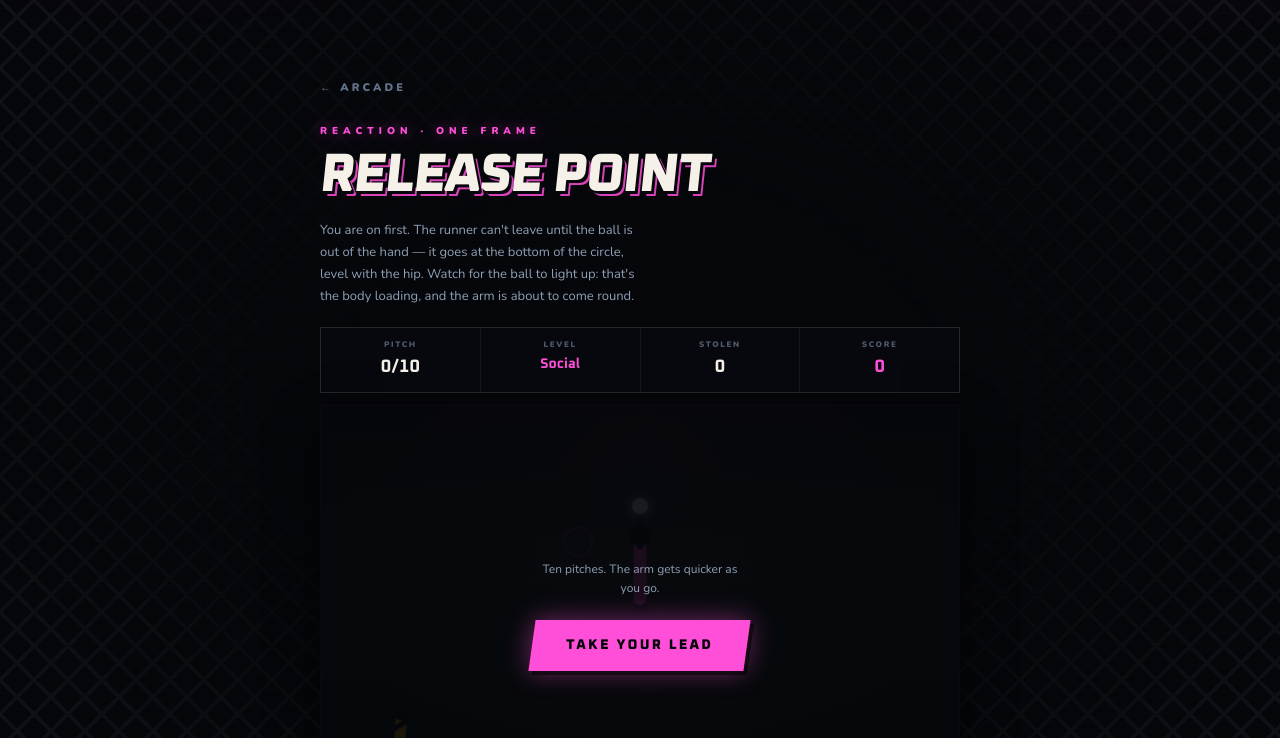
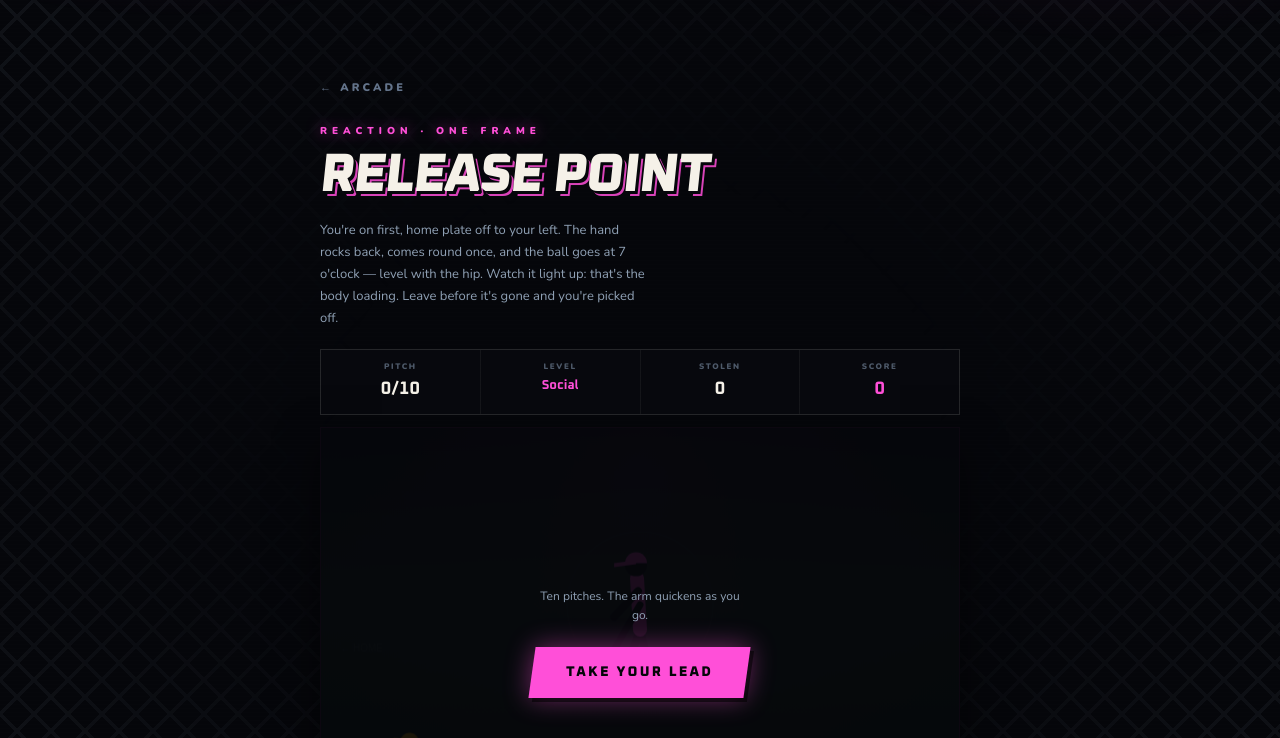
Before and after one commit to N8Nuks/grassrootsfantasy, a Next.js app: page /games/release in a window 1280 px wide. Shown: the top 738 px of the page. Built offline with nearby package versions, Linux system fonts and the light colour scheme.

Commit message:
Release Point windmill geometry and kit

```diff
--- a/app/games/release/ReleaseClient.tsx
+++ b/app/games/release/ReleaseClient.tsx
@@ -1,31 +1,37 @@
 'use client'
 import { useState, useRef, useEffect, useCallback } from 'react'
 
-/* You are the runner at first. The pitcher winds — one revolution, as the rules
-   require — and the ball leaves the hand at the bottom of the circle, level
-   with the hip. Go on the release and second is yours.
+/* You are the runner at first, watching the pitcher side on. Home plate is off
+   to the left, which is the way the cap is pointing.
 
-   Ten pitches. The hand quickens as the levels climb, and the ball lights in
-   the hand just before the arm goes, the way a real delivery telegraphs itself
-   through the body. */
+   The delivery, as it really goes: the hand rests at 7 o'clock in front of the
+   body, rocks back to 5, then comes round once — up the front, over the top,
+   down the back — and the ball leaves at 7 o'clock, level with the hip,
+   travelling flat toward the plate. One revolution only; two is illegal.
+
+   You can't leave first until the ball is out of the hand. Early is a pick-off,
+   late and the throw beats you to second. */
 
 const ROUNDS = 10
 const SAFE = 120        // ms after release for a clean steal
 const CLOSE = 260       // ms after release and still under the tag
 
-// Release at 7 o'clock — hand at the hip, ball away
-const REST_ANGLE = -Math.PI / 2                 // 12 o'clock, arm up at the start
-const RELEASE_ANGLE = Math.PI * (7 / 6)         // 7 o'clock
+/* Canvas angles: 0 is 3 o'clock and angles increase clockwise.
+   An hour on the clock face is 30 degrees, so hour h sits at (h * 30 - 90). */
+const clock = (h: number) => ((h * 30 - 90) * Math.PI) / 180
+const REST = clock(7)                  // hand down in front
+const ROCK = clock(5)                  // rocked back
+const RELEASE = ROCK - (300 * Math.PI) / 180   // 300 degrees round, back to 7 o'clock
+const ROCK_MS = 420                    // the rock back before the arm goes
 
-/* One revolution from rest to release, so the arm travels from 12 round to 7. */
-const TRAVEL = (RELEASE_ANGLE + Math.PI * 2) - REST_ANGLE
+const BALL_YELLOW = '#E8FF3D'
 
 const LEVELS = [
-  { at: 0,  ms: 1450, name: 'Social' },
-  { at: 2,  ms: 1250, name: 'Reserve' },
-  { at: 4,  ms: 1080, name: 'Premier' },
-  { at: 6,  ms: 930,  name: 'Rep' },
-  { at: 8,  ms: 800,  name: 'Black Sox' },
+  { at: 0, ms: 1450, name: 'Social' },
+  { at: 2, ms: 1250, name: 'Reserve' },
+  { at: 4, ms: 1080, name: 'Premier' },
+  { at: 6, ms: 930,  name: 'Rep' },
+  { at: 8, ms: 800,  name: 'Black Sox' },
 ]
 const levelFor = (pitch: number) => {
   let i = 0
@@ -51,9 +57,10 @@ export default function ReleaseClient() {
 
   const canvasRef = useRef<HTMLCanvasElement>(null)
   const raf = useRef(0)
-  const startAt = useRef(0)          // arm begins to move
-  const releaseAt = useRef(0)        // ball leaves the hand
-  const spin = useRef(1400)          // ms for the one revolution
+  const rockAt = useRef(0)         // the rock back begins
+  const startAt = useRef(0)        // the arm begins its revolution
+  const releaseAt = useRef(0)      // ball leaves the hand
+  const spin = useRef(1450)
   const judged = useRef(false)
   const goneAt = useRef(0)
 
@@ -64,9 +71,10 @@ export default function ReleaseClient() {
     goneAt.current = 0
     setLast(null)
     spin.current = LEVELS[levelFor(forRound)].ms
-    const pause = 900 + Math.random() * 1500      // can't be counted
+    const pause = 900 + Math.random() * 1500        // can't be counted
     setPhase('wind')
-    startAt.current = performance.now() + pause
+    rockAt.current = performance.now() + pause
+    startAt.current = rockAt.current + ROCK_MS
     releaseAt.current = startAt.current + spin.current
   }, [])
 
@@ -101,17 +109,17 @@ export default function ReleaseClient() {
     if (!ctx) return
     const W = cv.width, H = cv.height
 
-    // Infield
+    // ── The park ──
     const sky = ctx.createLinearGradient(0, 0, 0, H)
     sky.addColorStop(0, '#080A14'); sky.addColorStop(0.42, '#12301C'); sky.addColorStop(1, '#0A1A10')
     ctx.fillStyle = sky; ctx.fillRect(0, 0, W, H)
-    const pool = ctx.createRadialGradient(W / 2, H * 0.12, 8, W / 2, H * 0.12, W * 0.8)
+    const pool = ctx.createRadialGradient(W / 2, H * 0.1, 8, W / 2, H * 0.1, W * 0.8)
     pool.addColorStop(0, '#FF4FD818'); pool.addColorStop(1, 'transparent')
     ctx.fillStyle = pool; ctx.fillRect(0, 0, W, H)
 
-    // The base path you're running
-    const firstX = W * 0.12, secondX = W * 0.88, baseY = H * 0.86
-    ctx.strokeStyle = '#C9A87830'; ctx.lineWidth = H * 0.05
+    // The base path, first on the left, second on the right
+    const firstX = W * 0.13, secondX = W * 0.87, baseY = H * 0.86
+    ctx.strokeStyle = '#C9A87828'; ctx.lineWidth = H * 0.05
     ctx.beginPath(); ctx.moveTo(firstX, baseY); ctx.lineTo(secondX, baseY); ctx.stroke()
     for (const [bx, label] of [[firstX, '1st'], [secondX, '2nd']] as [number, string][]) {
       ctx.fillStyle = '#F5F1E8'
@@ -122,97 +130,143 @@ export default function ReleaseClient() {
       ctx.textAlign = 'center'
       ctx.fillText(label, bx, baseY + H * 0.07)
     }
+    // Home is off to the left — say so, so the direction reads
+    ctx.fillStyle = '#ffffff22'
+    ctx.font = `900 ${Math.round(H * 0.024)}px var(--font-heading), sans-serif`
+    ctx.textAlign = 'left'
+    ctx.fillText('← HOME', W * 0.03, H * 0.52)
 
     // Mound
     ctx.fillStyle = '#3A2A1E'
-    ctx.beginPath(); ctx.ellipse(W / 2, H * 0.58, W * 0.15, H * 0.04, 0, 0, Math.PI * 2); ctx.fill()
+    ctx.beginPath(); ctx.ellipse(W / 2, H * 0.6, W * 0.15, H * 0.04, 0, 0, Math.PI * 2); ctx.fill()
 
-    // ── The pitcher ──
-    const hipX = W / 2, hipY = H * 0.46, armR = H * 0.17
-    const cx = hipX, cy = hipY - armR * 0.3
+    // ── Arm position ──
+    const hipX = W / 2, hipY = H * 0.47, armR = H * 0.17
+    const cx = hipX, cy = hipY - armR * 0.34        // shoulder, centre of the circle
 
-    let angle = REST_ANGLE
+    let angle = REST
     let released = false
-    let loading = false          // the ball lights just before the arm goes
-    const t = now - startAt.current
+    let loading = false
     if (phase === 'wind' || phase === 'judged') {
-      loading = t > -320 && t < 0
-      if (t > 0) {
-        const p = Math.min(t / spin.current, 1)
-        angle = REST_ANGLE + TRAVEL * p
-        released = t >= spin.current
+      const tRock = now - rockAt.current
+      const tSpin = now - startAt.current
+      if (tSpin > 0) {
+        const p = Math.min(tSpin / spin.current, 1)
+        angle = ROCK + (RELEASE - ROCK) * p
+        released = tSpin >= spin.current
+      } else if (tRock > 0) {
+        const p = Math.min(tRock / ROCK_MS, 1)
+        angle = REST + (ROCK - REST) * p
+        loading = true
+      } else if (tRock > -340) {
+        loading = true                              // ball lights just before the rock
       }
     }
 
-    // Body — legs, torso, head
+    // ── The pitcher, facing home (left) ──
     ctx.strokeStyle = '#0A0C10'; ctx.lineWidth = 8; ctx.lineCap = 'round'
-    ctx.beginPath(); ctx.moveTo(hipX, hipY); ctx.lineTo(hipX - 14, H * 0.58); ctx.stroke()
-    ctx.beginPath(); ctx.moveTo(hipX, hipY); ctx.lineTo(hipX + 18, H * 0.58); ctx.stroke()
-    ctx.strokeStyle = '#FF4FD8'; ctx.lineWidth = 13
-    ctx.beginPath(); ctx.moveTo(hipX, hipY); ctx.lineTo(hipX, H * 0.34); ctx.stroke()
+    ctx.beginPath(); ctx.moveTo(hipX, hipY); ctx.lineTo(hipX - 20, H * 0.6); ctx.stroke()
+    ctx.beginPath(); ctx.moveTo(hipX, hipY); ctx.lineTo(hipX + 14, H * 0.6); ctx.stroke()
+    ctx.strokeStyle = '#FF4FD8'; ctx.lineWidth = 14
+    ctx.beginPath(); ctx.moveTo(hipX, hipY); ctx.lineTo(hipX - 3, H * 0.35); ctx.stroke()
+
+    // Head with a cap, brim pointing left toward home
+    const headX = hipX - 4, headY = H * 0.32
     ctx.fillStyle = '#0A0C10'
-    ctx.beginPath(); ctx.arc(hipX, H * 0.31, 10, 0, Math.PI * 2); ctx.fill()
+    ctx.beginPath(); ctx.arc(headX, headY, 11, 0, Math.PI * 2); ctx.fill()
+    ctx.fillStyle = '#FF4FD8'
+    ctx.beginPath(); ctx.arc(headX, headY - 2, 11, Math.PI, 0); ctx.fill()
+    ctx.beginPath()
+    ctx.moveTo(headX, headY - 5); ctx.lineTo(headX - 22, headY - 2)
+    ctx.lineTo(headX - 22, headY + 2); ctx.lineTo(headX, headY - 1)
+    ctx.closePath(); ctx.fill()
 
-    // The circle the arm travels, and the release point marked at 7 o'clock
-    ctx.strokeStyle = '#ffffff0C'; ctx.lineWidth = 1
+    // The circle the hand travels, and the release point marked at 7 o'clock
+    ctx.strokeStyle = '#ffffff0B'; ctx.lineWidth = 1
     ctx.beginPath(); ctx.arc(cx, cy, armR, 0, Math.PI * 2); ctx.stroke()
-    const mx = cx + Math.cos(RELEASE_ANGLE) * armR
-    const my = cy + Math.sin(RELEASE_ANGLE) * armR
-    ctx.strokeStyle = released ? '#39FF9E50' : '#FF4FD860'
+    const mx = cx + Math.cos(REST) * armR
+    const my = cy + Math.sin(REST) * armR
+    ctx.strokeStyle = released ? '#39FF9E55' : '#FF4FD855'
     ctx.lineWidth = 2
-    ctx.beginPath(); ctx.arc(mx, my, 14, 0, Math.PI * 2); ctx.stroke()
+    ctx.beginPath(); ctx.arc(mx, my, 15, 0, Math.PI * 2); ctx.stroke()
+    ctx.fillStyle = released ? '#39FF9E70' : '#FF4FD850'
+    ctx.font = `900 ${Math.round(H * 0.02)}px var(--font-heading), sans-serif`
+    ctx.textAlign = 'center'
+    ctx.fillText('RELEASE', mx, my + armR * 0.34)
 
-    // Arm
-    const hx = cx + Math.cos(angle) * armR, hy = cy + Math.sin(angle) * armR
+    // Glove arm tucks across the chest
+    ctx.strokeStyle = '#0A0C10'; ctx.lineWidth = 8
+    ctx.beginPath(); ctx.moveTo(hipX - 2, H * 0.38); ctx.lineTo(hipX - 26, H * 0.44); ctx.stroke()
+
+    // Throwing arm
+    const hx = cx + Math.cos(angle) * armR
+    const hy = cy + Math.sin(angle) * armR
     ctx.strokeStyle = '#0A0C10'; ctx.lineWidth = 7
-    ctx.beginPath(); ctx.moveTo(cx, cy - armR * 0.45); ctx.lineTo(hx, hy); ctx.stroke()
+    ctx.beginPath(); ctx.moveTo(cx, cy); ctx.lineTo(hx, hy); ctx.stroke()
 
-    // Ball — lights in the hand as the body loads, then away at release
+    // ── The ball ──
     if (!released) {
-      const pulse = loading ? 0.6 + Math.sin(now / 55) * 0.4 : 0
+      const pulse = loading ? 0.55 + Math.sin(now / 50) * 0.45 : 0
       ctx.save()
-      ctx.shadowColor = loading ? '#FFD700' : '#FFFFFF'
-      ctx.shadowBlur = loading ? 18 + pulse * 22 : 12
-      ctx.fillStyle = loading ? '#FFE96B' : '#F5F1E8'
-      ctx.beginPath(); ctx.arc(hx, hy, loading ? 8 + pulse * 2.5 : 8, 0, Math.PI * 2); ctx.fill()
+      ctx.shadowColor = BALL_YELLOW
+      ctx.shadowBlur = loading ? 16 + pulse * 26 : 10
+      ctx.fillStyle = BALL_YELLOW
+      ctx.beginPath(); ctx.arc(hx, hy, loading ? 8.5 + pulse * 2.5 : 8.5, 0, Math.PI * 2); ctx.fill()
       ctx.restore()
+      ctx.strokeStyle = '#C41E3A'; ctx.lineWidth = 1.8
+      ctx.beginPath(); ctx.arc(hx - 9, hy, 8, -0.9, 0.9); ctx.stroke()
     } else {
-      const g = Math.min(1, (now - releaseAt.current) / 460)
-      ctx.save(); ctx.globalAlpha = 1 - g * 0.75
-      ctx.shadowColor = '#FFFFFF'; ctx.shadowBlur = 16
-      ctx.fillStyle = '#F5F1E8'
-      ctx.beginPath(); ctx.arc(hx - g * W * 0.06, hy + g * H * 0.36, 8, 0, Math.PI * 2); ctx.fill()
+      // Away flat toward home, parallel to the base path
+      const g = (now - releaseAt.current) / 620
+      const bx = mx - g * W * 0.72
+      ctx.save()
+      ctx.globalAlpha = Math.max(0, 1 - g * 0.85)
+      ctx.shadowColor = BALL_YELLOW; ctx.shadowBlur = 18
+      ctx.fillStyle = BALL_YELLOW
+      ctx.beginPath(); ctx.arc(bx, my, 8.5, 0, Math.PI * 2); ctx.fill()
+      // trail
+      const trail = ctx.createLinearGradient(bx, my, bx + W * 0.14, my)
+      trail.addColorStop(0, `${BALL_YELLOW}70`); trail.addColorStop(1, 'transparent')
+      ctx.strokeStyle = trail; ctx.lineWidth = 7
+      ctx.beginPath(); ctx.moveTo(bx, my); ctx.lineTo(bx + W * 0.14, my); ctx.stroke()
       ctx.restore()
-      ctx.strokeStyle = `rgba(57, 255, 158, ${Math.max(0, 0.7 - g)})`
+      // the moment marked
+      ctx.strokeStyle = `rgba(57, 255, 158, ${Math.max(0, 0.7 - g * 1.4)})`
       ctx.lineWidth = 3
-      ctx.beginPath(); ctx.arc(hx, hy, 16 + g * 34, 0, Math.PI * 2); ctx.stroke()
+      ctx.beginPath(); ctx.arc(mx, my, 16 + g * 46, 0, Math.PI * 2); ctx.stroke()
     }
 
-    // ── The runner ──
+    // ── The runner, helmet on ──
     let runP = 0
     if (goneAt.current) runP = Math.min(1, (now - goneAt.current) / 1150)
     const rx = firstX + (secondX - firstX) * runP
-    const stride = goneAt.current ? Math.sin(now / 55) : 0
-    const lean = goneAt.current ? 0.34 : 0.08
+    const stride = goneAt.current ? Math.sin(now / 52) : 0
+    const lean = goneAt.current ? 0.36 : 0.1
 
     ctx.save()
     ctx.translate(rx, baseY)
     ctx.rotate(lean)
-    ctx.strokeStyle = '#0A0C10'; ctx.lineWidth = 7
-    ctx.beginPath(); ctx.moveTo(0, -26); ctx.lineTo(-9 + stride * 9, 0); ctx.stroke()
-    ctx.beginPath(); ctx.moveTo(0, -26); ctx.lineTo(9 - stride * 9, 0); ctx.stroke()
+    ctx.strokeStyle = '#0A0C10'; ctx.lineWidth = 7; ctx.lineCap = 'round'
+    ctx.beginPath(); ctx.moveTo(0, -26); ctx.lineTo(-10 + stride * 10, 0); ctx.stroke()
+    ctx.beginPath(); ctx.moveTo(0, -26); ctx.lineTo(10 - stride * 10, 0); ctx.stroke()
     ctx.strokeStyle = '#FFB800'; ctx.lineWidth = 11
     ctx.beginPath(); ctx.moveTo(0, -26); ctx.lineTo(0, -46); ctx.stroke()
+    // helmet — shell with an ear flap on the near side
     ctx.fillStyle = '#0A0C10'
-    ctx.beginPath(); ctx.arc(0, -54, 8, 0, Math.PI * 2); ctx.fill()
+    ctx.beginPath(); ctx.arc(0, -54, 8.5, 0, Math.PI * 2); ctx.fill()
+    ctx.fillStyle = '#FFB800'
+    ctx.beginPath(); ctx.arc(0, -55, 9.5, Math.PI, 0); ctx.fill()
+    ctx.beginPath(); ctx.ellipse(4, -52, 4.5, 5.5, 0, 0, Math.PI * 2); ctx.fill()
+    ctx.fillRect(-16, -58, 8, 3.5)
+    // arms pumping
     ctx.strokeStyle = '#0A0C10'; ctx.lineWidth = 5
-    ctx.beginPath(); ctx.moveTo(0, -42); ctx.lineTo(11 - stride * 11, -50); ctx.stroke()
-    ctx.beginPath(); ctx.moveTo(0, -42); ctx.lineTo(-11 + stride * 11, -34); ctx.stroke()
+    ctx.beginPath(); ctx.moveTo(0, -42); ctx.lineTo(12 - stride * 12, -50); ctx.stroke()
+    ctx.beginPath(); ctx.moveTo(0, -42); ctx.lineTo(-12 + stride * 12, -34); ctx.stroke()
     ctx.restore()
 
-    if (goneAt.current && runP < 0.9) {
-      ctx.fillStyle = '#C9A87830'
-      ctx.beginPath(); ctx.ellipse(rx - 22, baseY + 4, 20, 6, 0, 0, Math.PI * 2); ctx.fill()
+    if (goneAt.current && runP < 0.92) {
+      ctx.fillStyle = '#C9A87828'
+      ctx.beginPath(); ctx.ellipse(rx - 24, baseY + 4, 22, 6, 0, 0, Math.PI * 2); ctx.fill()
     }
 
     raf.current = requestAnimationFrame(draw)
@@ -280,20 +334,20 @@ export default function ReleaseClient() {
       `}</style>
 
       <p className="rl-lede">
-        You are on first. The runner can&apos;t leave until the ball is out of the hand — it goes at the
-        bottom of the circle, level with the hip. Watch for the ball to light up: that&apos;s the body
-        loading, and the arm is about to come round.
+        You&apos;re on first, home plate off to your left. The hand rocks back, comes round once, and the
+        ball goes at 7 o&apos;clock — level with the hip. Watch it light up: that&apos;s the body loading.
+        Leave before it&apos;s gone and you&apos;re picked off.
       </p>
 
       <div className="rl-hud">
         <span className="rl-stat"><span>Pitch</span><b>{Math.min(round + (phase === 'wind' || phase === 'judged' ? 1 : 0), ROUNDS)}/{ROUNDS}</b></span>
-        <span className="rl-stat"><span>Level</span><b style={{ color: 'var(--neon)', fontSize: '14px' }}>{LEVELS[level].name}</b></span>
+        <span className="rl-stat"><span>Level</span><b style={{ color: 'var(--neon)', fontSize: '13px' }}>{LEVELS[level].name}</b></span>
         <span className="rl-stat"><span>Stolen</span><b>{stolen}</b></span>
         <span className="rl-stat"><span>Score</span><b style={{ color: 'var(--neon)' }}>{score}</b></span>
       </div>
 
       <div className="rl-stage">
-        <canvas ref={canvasRef} className="rl-canvas" width={640} height={420} onClick={go} />
+        <canvas ref={canvasRef} className="rl-canvas" width={640} height={430} onClick={go} />
 
         {last && phase === 'judged' && (
           <div className="rl-flash">
@@ -321,7 +375,7 @@ export default function ReleaseClient() {
             ) : (
               <>
                 <p style={{ fontSize: '12px', color: '#8FA0B4', maxWidth: '30ch', lineHeight: 1.6 }}>
-                  Ten pitches. The arm gets quicker as you go.
+                  Ten pitches. The arm quickens as you go.
                 </p>
                 <button className="ar-btn" onClick={start} style={{ marginTop: '14px' }}><span>Take your lead</span></button>
               </>
```
